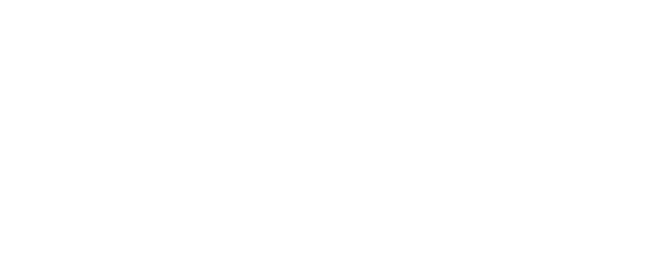
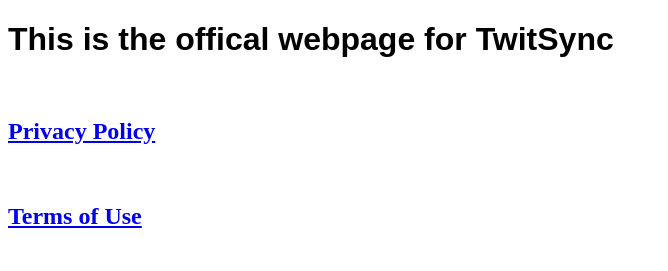
Before and after one commit to Flashgordo94/TwitSync, a plain HTML site: page index.html in a window 1280 px wide. Shown: the whole page, without its empty margins (0-668 px from the left). Drawn offline with Linux system fonts and the light colour scheme.

Commit message:
Add files via upload

```diff
--- a/index.html
+++ b/index.html
@@ -7,17 +7,15 @@
     <title>TwitSync</title>
 </head>
 <style>
-    h1 {
-    font: fantasy
+h1 {
+    font-family: fantasy
 }
-}
-<style/>
-<body> {
-
+</style>
+<body>
 <p>
     <h1>This is the offical webpage for TwitSync</h1><br>
-    <h2><a href="https://flashgordo94.github.io/TwitSync_Website/privacypolicy.html">Privacy Policy</a></h2><br>
-    <h2><a href="https://flashgordo94.github.io/TwitSync_Website/termsofuse.html">Terms of Use</h2><br>
+    <h2><a href="https://flashgordo94.github.io/TwitSync_Website/privacypolicy">Privacy Policy</a></h2><br>
+    <h2><a href="https://flashgordo94.github.io/TwitSync_Website/termsofuse">Terms of Use</h2><br>
 </p>
 </body>
 </html>
```
